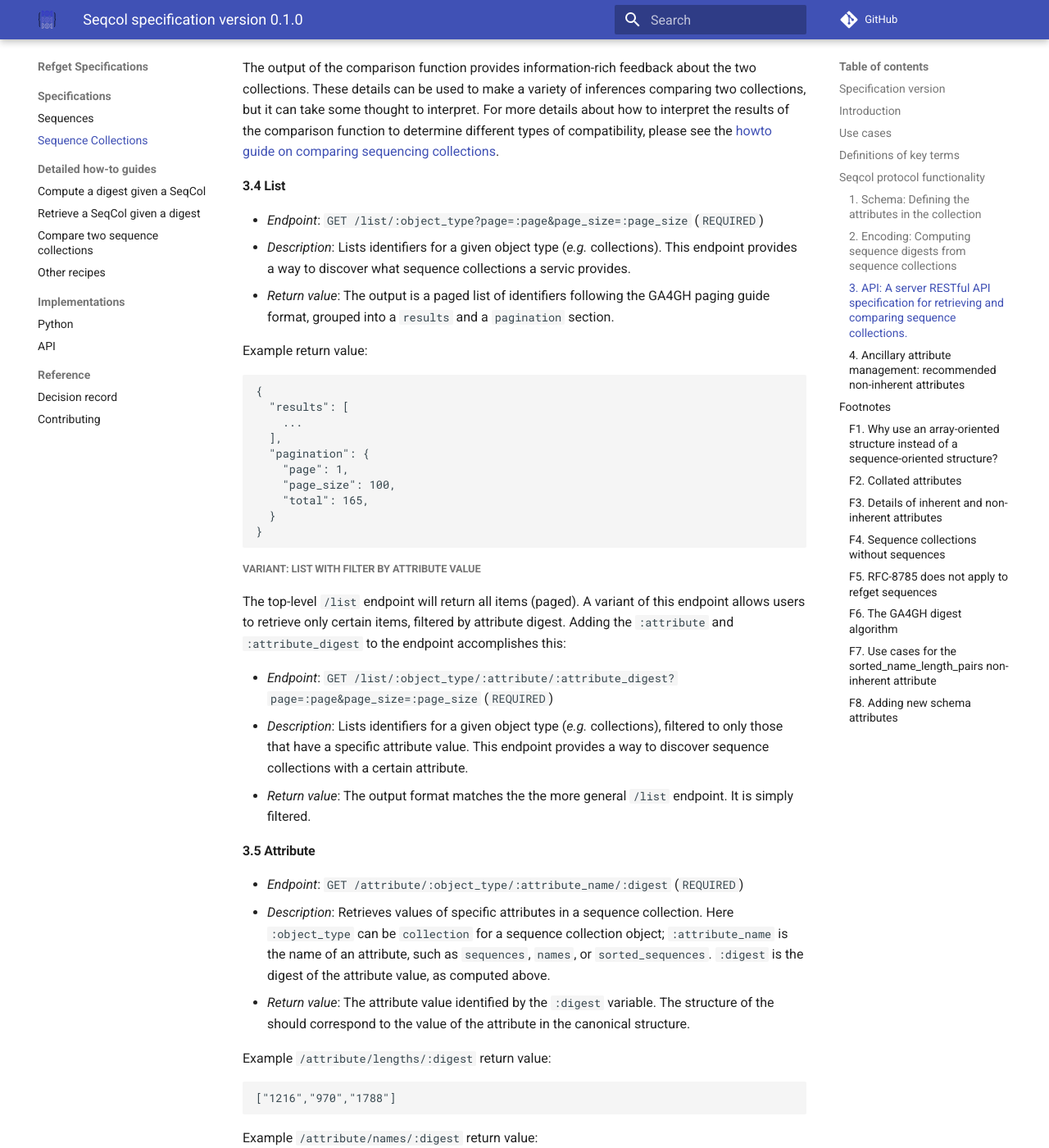
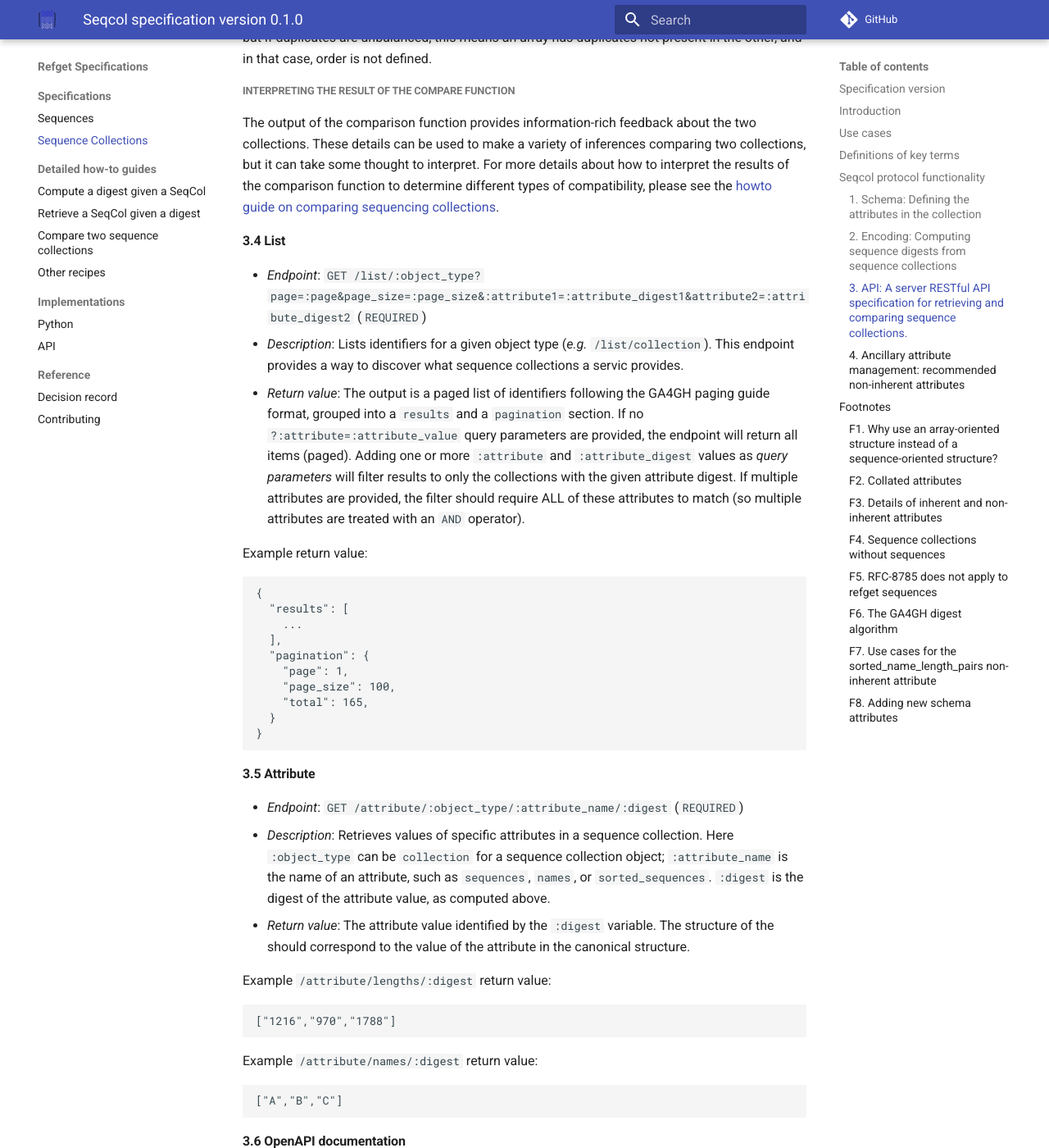
Before and after one commit to ga4gh/refget, an MkDocs documentation site: the page built from docs/seqcol.md, in a window 1280 px wide and 1400 px high, scrolled down 12846 px. Shown: the whole window at 82% size. Built offline with MkDocs 1.6.1 and Material for MkDocs 9.7.7, drawn with Linux system fonts in a browser that asks for light colours; comment, search, counter and statistics services are not loaded; some of the changed text lies outside the part shown.

Commit message:
switch list endpoint to use query params

````diff
--- a/docs/seqcol.md
+++ b/docs/seqcol.md
@@ -315,11 +315,13 @@ What you'd get with **2 database lookups** (1 recursive call). This is the most
 
 ### 3. API: A server RESTful API specification for retrieving and comparing sequence collections.
 
-The API has 3 top-level endpoints, for 3 functions:
+The API has these top-level endpoints:
 
 1. `/service-info`, for describing information about the service;
 2. `/collection`, for retrieving sequence collections; and
 3. `/comparison`, for comparing two sequence collections.
+4. `/list`, for retriving a list of objects; and
+5. `/attribute`, for retriving the value of a specific attribute.
 
 In addition, a RECOMMENDED endpoint at `/openapi.json` SHOULD provide OpenAPI documentation.
 
@@ -448,9 +450,10 @@ For more details about how to interpret the results of the comparison function t
 
 #### 3.4 List
 
-- *Endpoint*: `GET /list/:object_type?page=:page&page_size=:page_size` (`REQUIRED`)
-- *Description*: Lists identifiers for a given object type (*e.g.* collections). This endpoint provides a way to discover what sequence collections a servic provides.
-- *Return value*: The output is a paged list of identifiers following the GA4GH paging guide format, grouped into a `results` and a `pagination` section.
+- *Endpoint*: `GET /list/:object_type?page=:page&page_size=:page_size&:attribute1=:attribute_digest1&attribute2=:attribute_digest2` (`REQUIRED`)
+- *Description*: Lists identifiers for a given object type (*e.g.* `/list/collection`). This endpoint provides a way to discover what sequence collections a servic provides.
+- *Return value*: The output is a paged list of identifiers following the GA4GH paging guide format, grouped into a `results` and a `pagination` section. If no `?:attribute=:attribute_value` query parameters are provided, the endpoint will return all items (paged). Adding one or more `:attribute` and `:attribute_digest` values as *query parameters*  will filter results to only the collections with the given attribute digest. If multiple attributes are provided, the filter should require ALL of these attributes to match (so multiple attributes are treated with an `AND` operator).
+
 
 Example return value:
 
@@ -466,15 +469,6 @@ Example return value:
   }
 }
 ```
-
-
-##### Variant: List with filter by attribute value
-
-The top-level `/list` endpoint will return all items (paged). A variant of this endpoint allows users to retrieve only certain items, filtered by attribute digest. Adding the `:attribute` and `:attribute_digest` to the endpoint accomplishes this:
-
-- *Endpoint*: `GET /list/:object_type/:attribute/:attribute_digest?page=:page&page_size=:page_size` (`REQUIRED`)
-- *Description*: Lists identifiers for a given object type (*e.g.* collections), filtered to only those that have a specific attribute value. This endpoint provides a way to discover sequence collections with a certain attribute.
-- *Return value*: The output format matches the the more general `/list` endpoint. It is simply filtered.
 
 
 #### 3.5 Attribute
````
